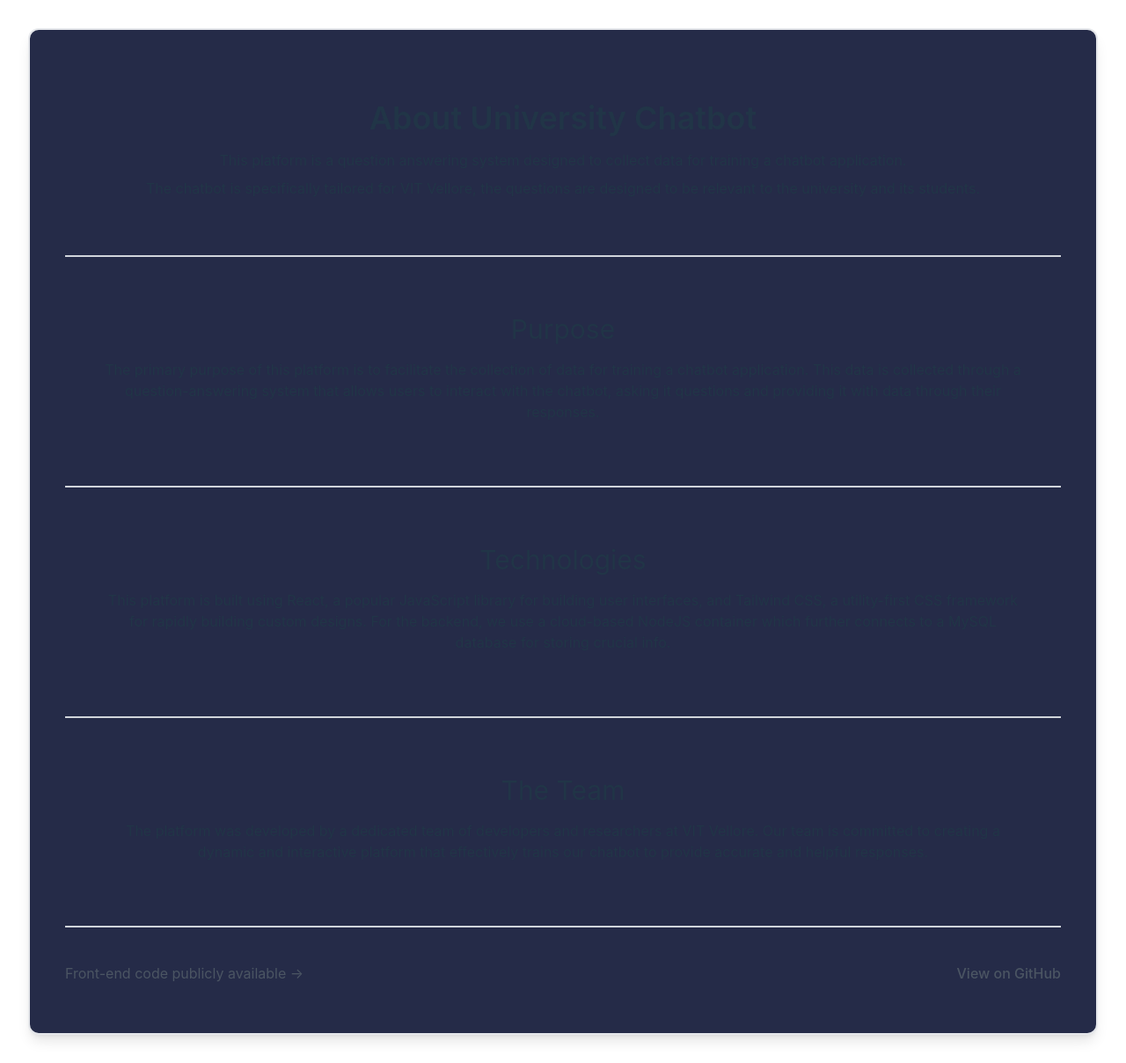
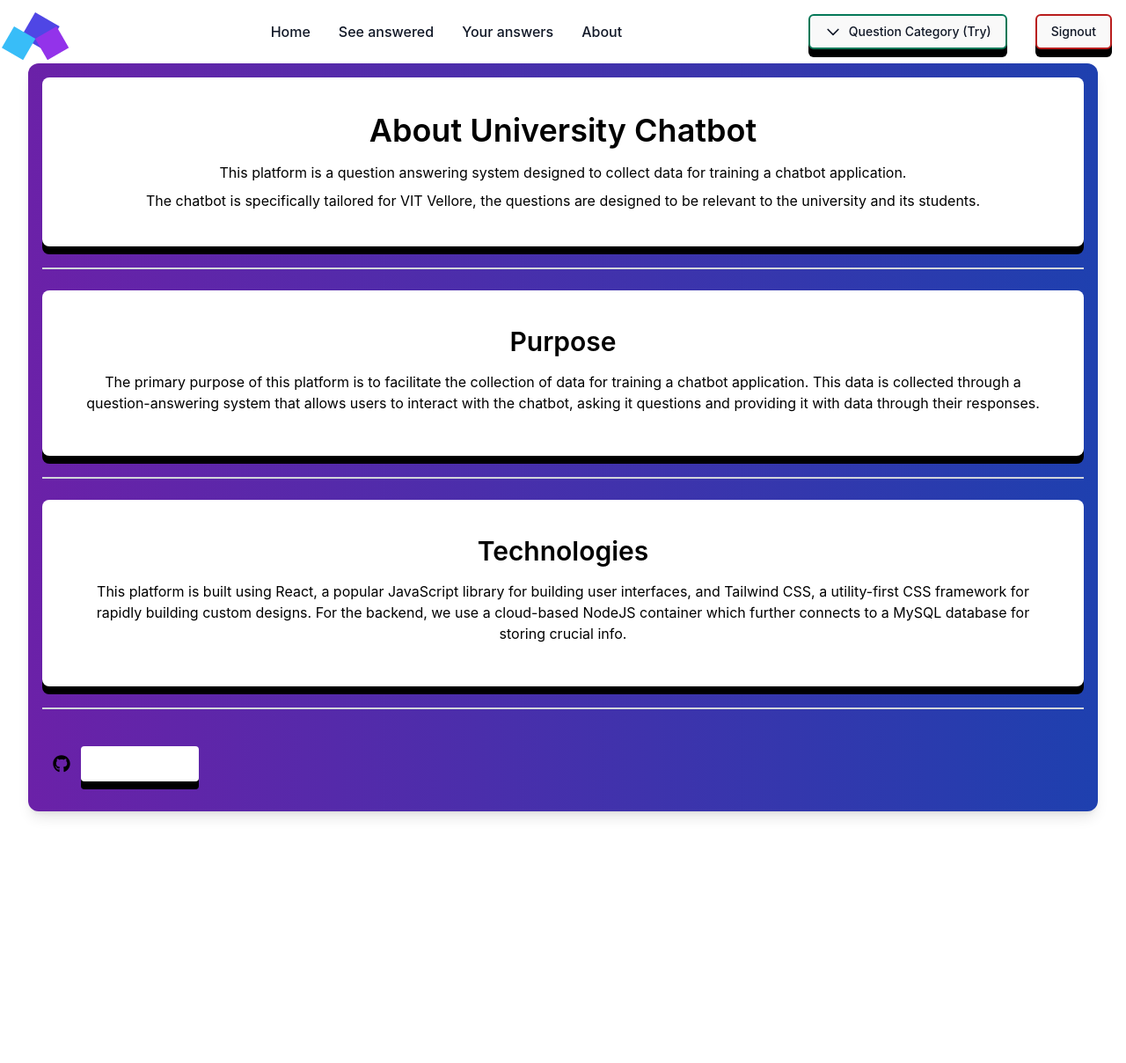
Before and after one commit to jha-adrs/chatbot_QA_frontend, a React (Vite) app: page /about in a window 1280 px wide. Shown: the whole page at 88% size. After the commit the page ends 954 px from the top, so only its background shows below. Built offline with nearby package versions, Linux system fonts and the light colour scheme.

Commit message:
Updated Routes

```diff
--- a/src/components/About.jsx
+++ b/src/components/About.jsx
@@ -2,8 +2,8 @@
 const About = () => {
     document.title = "About | QA Portal"
     return (
-        <div className="p-10 bg-main-back2 rounded-xl shadow-lg relative border-2 ">
-            <div className='p-10 hover:bg-primary-800 hover:scale-105 transition duration-300 ease-in-out transform rounded-lg'>
+        <div className="p-10 bg-main-back2 rounded-xl shadow-lg relative mt-10 bg-gradient-to-r from-purple-800 to-blue-800 p-4">
+            <div className='p-10 rounded-lg shadow-[0_9px_0_rgb(0,0,0)] hover:shadow-[0_4px_0px_rgb(0,0,0)] text-black bg-white ease-out hover:translate-y-1 transition-all rounded'>
                 <h1 className="text-4xl mb-4 text-center font-semibold">About University Chatbot</h1>
                 <p className="mb-2 text-center">
                     This platform is a question answering system designed to collect data for training a chatbot application.
@@ -14,34 +14,30 @@
             </div>
             <hr className="my-6 border-t-2 border-gray-300" />
 
-            <div className="p-10 hover:bg-primary-800 hover:scale-105 transition duration-300 ease-in-out transform rounded-lg">
-                <h2 className="text-3xl mb-4">Purpose</h2>
+            <div className="p-10 rounded-lg shadow-[0_9px_0_rgb(0,0,0)] hover:shadow-[0_4px_0px_rgb(0,0,0)] text-black bg-white ease-out hover:translate-y-1 transition-all rounded">
+                <h2 className="text-3xl mb-4 font-semibold">Purpose</h2>
                 <p className="mb-2">
                     The primary purpose of this platform is to facilitate the collection of data for training a chatbot application. This data is collected through a question-answering system that allows users to interact with the chatbot, asking it questions and providing it with data through their responses.
                 </p>
             </div>
             <hr className="my-6 border-t-2 border-gray-300" />
 
-            <div className="p-10 hover:bg-primary-800 hover:scale-105 transition duration-300 ease-in-out transform rounded-lg">
-                <h2 className="text-3xl mb-4">Technologies</h2>
+            <div className="p-10 rounded-lg shadow-[0_9px_0_rgb(0,0,0)] hover:shadow-[0_4px_0px_rgb(0,0,0)] text-black bg-white ease-out hover:translate-y-1 transition-all rounded">
+                <h2 className="text-3xl mb-4 font-semibold">Technologies</h2>
                 <p className="mb-2">
                     This platform is built using React, a popular JavaScript library for building user interfaces, and Tailwind CSS, a utility-first CSS framework for rapidly building custom designs. For the backend, we use a cloud-based NodeJS container which further connects to a MySQL database for storing crucial info.
                 </p>
             </div>
             <hr className="my-6 border-t-2 border-gray-300" />
+            <footer className="flex  items-center py-4">
 
-            <div className="p-10 hover:bg-primary-800 hover:scale-105 transition duration-300 ease-in-out transform rounded-lg">
-                <h2 className="text-3xl mb-4">The Team</h2>
-                <p className="mb-2">
-                    The platform was developed by a dedicated team of developers and researchers at VIT Vellore. Our team is committed to creating a dynamic and interactive platform that effectively trains our chatbot to provide accurate and helpful responses.
-                </p>
-            </div>
-            <hr className="my-6 border-t-2 border-gray-300" />
-            <footer className="flex justify-between items-center py-4">
-                <p className="text-gray-600">Front-end code publicly available &rarr;</p>
-                <a href="https://github.com/myusername/myrepository" target="_blank" rel="noopener noreferrer" className="flex items-center text-gray-600 hover:text-white">
+                <svg xmlns="http://www.w3.org/2000/svg" viewBox="0 0 496 512" className="w-5 h-5 m-3">
+                    <path d="M165.9 397.4c0 2-2.3 3.6-5.2 3.6-3.3.3-5.6-1.3-5.6-3.6 0-2 2.3-3.6 5.2-3.6 3-.3 5.6 1.3 5.6 3.6zm-31.1-4.5c-.7 2 1.3 4.3 4.3 4.9 2.6 1 5.6 0 6.2-2s-1.3-4.3-4.3-5.2c-2.6-.7-5.5.3-6.2 2.3zm44.2-1.7c-2.9.7-4.9 2.6-4.6 4.9.3 2 2.9 3.3 5.9 2.6 2.9-.7 4.9-2.6 4.6-4.6-.3-1.9-3-3.2-5.9-2.9zM244.8 8C106.1 8 0 113.3 0 252c0 110.9 69.8 205.8 169.5 239.2 12.8 2.3 17.3-5.6 17.3-12.1 0-6.2-.3-40.4-.3-61.4 0 0-70 15-84.7-29.8 0 0-11.4-29.1-27.8-36.6 0 0-22.9-15.7 1.6-15.4 0 0 24.9 2 38.6 25.8 21.9 38.6 58.6 27.5 72.9 20.9 2.3-16 8.8-27.1 16-33.7-55.9-6.2-112.3-14.3-112.3-110.5 0-27.5 7.6-41.3 23.6-58.9-2.6-6.5-11.1-33.3 2.6-67.9 20.9-6.5 69 27 69 27 20-5.6 41.5-8.5 62.8-8.5s42.8 2.9 62.8 8.5c0 0 48.1-33.6 69-27 13.7 34.7 5.2 61.4 2.6 67.9 16 17.7 25.8 31.5 25.8 58.9 0 96.5-58.9 104.2-114.8 110.5 9.2 7.9 17 22.9 17 46.4 0 33.7-.3 75.4-.3 83.6 0 6.5 4.6 14.4 17.3 12.1C428.2 457.8 496 362.9 496 252 496 113.3 383.5 8 244.8 8zM97.2 352.9c-1.3 1-1 3.3.7 5.2 1.6 1.6 3.9 2.3 5.2 1 1.3-1 1-3.3-.7-5.2-1.6-1.6-3.9-2.3-5.2-1zm-10.8-8.1c-.7 1.3.3 2.9 2.3 3.9 1.6 1 3.6.7 4.3-.7.7-1.3-.3-2.9-2.3-3.9-2-.6-3.6-.3-4.3.7zm32.4 35.6c-1.6 1.3-1 4.3 1.3 6.2 2.3 2.3 5.2 2.6 6.5 1 1.3-1.3.7-4.3-1.3-6.2-2.2-2.3-5.2-2.6-6.5-1zm-11.4-14.7c-1.6 1-1.6 3.6 0 5.9 1.6 2.3 4.3 3.3 5.6 2.3 1.6-1.3 1.6-3.9 0-6.2-1.4-2.3-4-3.3-5.6-2z"/>
+                    </svg>
+                <a href="https://github.com/myusername/myrepository" target="_blank" rel="noopener noreferrer" className="flex items-center text-white p-2 shadow-[0_9px_0_rgb(0,0,0)] hover:shadow-[0_4px_0px_rgb(0,0,0)] text-black bg-white ease-out hover:translate-y-1 transition-all rounded">
                     View on GitHub
                 </a>
+
             </footer>
         </div>
     )
--- a/src/components/Dashboard.jsx
+++ b/src/components/Dashboard.jsx
@@ -1,4 +1,3 @@
-import React, { useEffect, useState,useContext } from 'react'
 import DataTable from './DataTable'
 const Dashboard = () => {
   return (
--- a/src/components/DataTable.jsx
+++ b/src/components/DataTable.jsx
@@ -193,7 +193,7 @@
             ))}
             <tr>
               <td colSpan="5" className="px-6 py-4 text-right">
-                <button type="submit" onClick={handleSubmit} className="w-full text-white bg-primary-600 hover:bg-primary-700 focus:ring-4 focus:outline-none focus:ring-primary-300 font-medium rounded-lg text-sm px-5 py-2.5 text-center dark:bg-primary-600 dark:hover:bg-primary-700 dark:focus:ring-primary-800" disabled={isSubmitDisabled}>
+                <button type="submit" onClick={handleSubmit} className="w-full text-white bg-primary-600 hover:bg-primary-700 focus:ring-4 focus:outline-none focus:ring-primary-300 font-medium rounded-lg text-sm px-5 py-2.5 text-center dark:bg-primary-600 dark:hover:bg-primary-700 dark:focus:ring-primary-800 p-10 rounded-lg shadow-[0_9px_0_rgb(0,0,0)] hover:shadow-[0_4px_0px_rgb(0,0,0)] text-black bg-white ease-out hover:translate-y-1 transition-all rounded" disabled={isSubmitDisabled}>
                   {isLoading ? (<Spinner />) : "Submit All"}
                 </button>
               </td>
--- a/src/components/Login.jsx
+++ b/src/components/Login.jsx
@@ -44,7 +44,7 @@
     console.log(response)
     if (response.success) {
       localStorage.setItem('accessToken', response.token); // Store the token
-      localStorage.setItem('user_id', response.user_id || 0); // Store the user_id
+      localStorage.setItem('user_id', response.user_id ); // Store the user_id
       setIsLoading(false)
 
       return navigate('/dashboard')
--- a/src/components/Navbar.jsx
+++ b/src/components/Navbar.jsx
@@ -1,12 +1,14 @@
-import  { useState, useRef } from 'react'
+import { useState, useRef } from 'react'
 import { useAppContext } from '../context/context';
 import config from '../config/config';
 const Navbar = () => {
-    const {category, updateCategory} = useAppContext();
+    const location = window.location.pathname;
+    console.log("location", location)
+    const { category, updateCategory } = useAppContext();
     const dropdownRef = useRef(null)
-    const changeCategory = (value)=>{
+    const changeCategory = (value) => {
         updateCategory(value)
-        console.log("changeCategory called", value, config.CATEGORY_MAP[value], category )
+        console.log("changeCategory called", value, config.CATEGORY_MAP[value], category)
     }
 
     const [showtoggle, setShowtoggle] = useState(false)
@@ -27,13 +29,13 @@
         localStorage.clear();
         window.location.reload();
     }
-
+    // TODO: Add toggle dropdown in smaller screens
     return (<>
 
         <nav className="fixed top-0 left-0 right-0 bg-white border-white dark:bg-gray-900 z-20 h-18">
             <div className="max-w-screen-xl flex flex-wrap items-center justify-between mx-auto p-4">
                 <div className="w-20 h-10 relative">
-                    <div className="left-[62.01px] top-[5.31px] relative text-white text-md font-bold leading-10">QA Portal</div>
+
                     <div className="w-10 h-10 left-0 top-0 absolute">
                         <div className="w-8 h-8 left-[24px] top-[-1.86px] absolute origin-top-left rotate-[30deg] bg-indigo-600" />
                         <div className="w-7 h-7 left-[-0.21px] top-[13.55px] absolute origin-top-left rotate-[30deg] bg-sky-400" />
@@ -41,50 +43,50 @@
                     </div>
                 </div>
                 <div ref={dropdownRef} className="relative flex items-center md:order-2">
-                    <button type="button" onClick={handleToggle} className="inline-flex items-center font-medium justify-center px-4 py-2 text-sm text-gray-900 dark:text-white rounded-lg cursor-pointer hover:bg-primary-700 dark:hover:bg-primary-700 dark:hover:text-white border-2 rounded-md border-primary-700 hover:border-white">
+                    <button type="button" onClick={handleToggle} className="inline-flex items-center font-medium justify-center px-4 py-2 text-sm text-gray-900 dark:text-white rounded-lg cursor-pointer hover:bg-primary-700 dark:hover:bg-primary-700 dark:hover:text-white border-2 rounded-md border-primary-700 hover:border-white shadow-[0_9px_0_rgb(0,0,0)] hover:shadow-[0_4px_0px_rgb(0,0,0)] ease-out hover:translate-y-1 transition-all rounded">
                         <svg className='w-5 h-5 mr-2' xmlns="http://www.w3.org/2000/svg" fill="none" viewBox="0 0 24 24" stroke="currentColor">
                             <path strokeLinecap="round" strokeLinejoin="round" strokeWidth="2" d="M19 9l-7 7-7-7"></path>
                         </svg>
                         Question Category ({capitalize(category)})
                     </button>
-                    <button onClick={handleSignout} className='ml-8 inline-flex items-center font-medium justify-center px-4 py-2 text-sm text-gray-900 dark:text-white rounded-lg cursor-pointer hover:bg-danger-700 dark:hover:bg-danger-700 dark:hover:text-white border-2 rounded-md border-danger-700 hover:border-white'>
+                    <button onClick={handleSignout} className='ml-8 inline-flex items-center font-medium justify-center px-4 py-2 text-sm text-gray-900 dark:text-white rounded-lg cursor-pointer hover:bg-danger-700 dark:hover:bg-danger-700 dark:hover:text-white border-2 rounded-md border-danger-700 hover:border-white shadow-[0_9px_0_rgb(0,0,0)] hover:shadow-[0_4px_0px_rgb(0,0,0)] ease-out hover:translate-y-1 transition-all rounded'>
                         Signout
                     </button>
                     {showtoggle && (
                         <div className=" absolute left-0 top-0 mt-10 z-50 text-base list-none bg-white divide-y divide-gray-100 rounded-lg shadow dark:bg-black" id="language-dropdown-menu">
                             <ul className="py-2 font-medium" role="none">
                                 <li>
-                                    <div onClick={()=>{changeCategory(1)}} className=" cursor-pointer block px-4 py-2 text-sm text-gray-700 hover:bg-gray-100 dark:text-gray-400 dark:hover:bg-gray-600 dark:hover:text-white" role="menuitem">
+                                    <div onClick={() => { changeCategory(1) }} className=" cursor-pointer block px-4 py-2 text-sm text-gray-700 hover:bg-gray-100 dark:text-gray-400 dark:hover:bg-gray-600 dark:hover:text-white" role="menuitem">
                                         <div className="inline-flex items-center">
-                                         {category=='try'?"✅":""}   1. TRY
+                                            {category == 'try' ? "✅" : ""}   1. TRY
                                         </div>
                                     </div>
                                 </li>
                                 <li>
-                                    <div onClick={()=>{changeCategory(2)}} className="cursor-pointer block px-4 py-2 text-sm text-gray-700 hover:bg-gray-100 dark:text-gray-400 dark:hover:bg-gray-600 dark:hover:text-white" role="menuitem">
+                                    <div onClick={() => { changeCategory(2) }} className="cursor-pointer block px-4 py-2 text-sm text-gray-700 hover:bg-gray-100 dark:text-gray-400 dark:hover:bg-gray-600 dark:hover:text-white" role="menuitem">
                                         <div className="inline-flex items-center">
-                                        {category=='fee'?"✅":""} 2. Fee
+                                            {category == 'fee' ? "✅" : ""} 2. Fee
                                         </div>
                                     </div>
                                 </li>
                                 <li>
-                                    <div onClick={()=>{changeCategory(3)}} className="cursor-pointer block px-4 py-2 text-sm text-gray-700 hover:bg-gray-100 dark:text-gray-400 dark:hover:bg-gray-600 dark:hover:text-white" role="menuitem">
+                                    <div onClick={() => { changeCategory(3) }} className="cursor-pointer block px-4 py-2 text-sm text-gray-700 hover:bg-gray-100 dark:text-gray-400 dark:hover:bg-gray-600 dark:hover:text-white" role="menuitem">
                                         <div className="inline-flex items-center">
-                                        {category=='academics'?"✅":""} 3. Academics
+                                            {category == 'academics' ? "✅" : ""} 3. Academics
                                         </div>
                                     </div>
                                 </li>
                                 <li>
-                                    <div onClick={()=>{changeCategory(4)}} className="cursor-pointer block px-4 py-2 text-sm text-gray-700 hover:bg-gray-100 dark:text-gray-400 dark:hover:bg-gray-600 dark:hover:text-white" role="menuitem">
+                                    <div onClick={() => { changeCategory(4) }} className="cursor-pointer block px-4 py-2 text-sm text-gray-700 hover:bg-gray-100 dark:text-gray-400 dark:hover:bg-gray-600 dark:hover:text-white" role="menuitem">
                                         <div className="inline-flex items-center">
-                                        {category=='admission'?"✅":""} 4. Admissions
+                                            {category == 'admission' ? "✅" : ""} 4. Admissions
                                         </div>
                                     </div>
                                 </li>
                                 <li>
-                                    <div onClick={()=>{changeCategory(5)}} className="cursor-pointer block px-4 py-2 text-sm text-gray-700 hover:bg-gray-100 dark:text-gray-400 dark:hover:bg-gray-600 dark:hover:text-white" role="menuitem">
+                                    <div onClick={() => { changeCategory(5) }} className="cursor-pointer block px-4 py-2 text-sm text-gray-700 hover:bg-gray-100 dark:text-gray-400 dark:hover:bg-gray-600 dark:hover:text-white" role="menuitem">
                                         <div className="inline-flex items-center">
-                                        {category=='infrastructure'?"✅":""} 5. Infrastructure
+                                            {category == 'infrastructure' ? "✅" : ""} 5. Infrastructure
                                         </div>
                                     </div>
                                 </li>
@@ -100,21 +102,20 @@
                         </svg>
                     </button>
                 </div>
+
                 <div className="items-center justify-between hidden w-full md:flex md:w-auto md:order-1" id="navbar-language">
                     <ul className="flex flex-col font-medium p-4 md:p-0 mt-4 border border-gray-100 rounded-lg bg-transparent md:flex-row md:space-x-8 md:mt-0 md:border-0 md:bg-white dark:bg-transparent md:dark:bg-transparent dark:border-gray-700">
                         <li>
-                            <a href="/dashboard" className="block py-2 pl-3 pr-4 text-white bg-primary-700 rounded md:bg-transparent md:text-primary-700 md:p-0 md:dark:text-primary-500" aria-current="page">Home</a>
-                        </li>
-
-                        <li>
-                            <a href="/answered" className="block py-2 pl-3 pr-4 text-gray-900 rounded hover:bg-gray-100 md:hover:bg-transparent md:hover:text-primary-700 md:p-0 dark:text-white md:dark:hover:text-primary-500 dark:hover:bg-gray-700 dark:hover:text-white md:dark:hover:bg-transparent dark:border-gray-700">See answered</a>
+                            <a href="/dashboard" className={`block py-2 pl-3 pr-4 text-gray-900 rounded hover:bg-gray-100 md:hover:bg-transparent md:hover:text-primary-700 md:p-0 dark:text-white md:dark:hover:text-primary-500 dark:hover:bg-gray-700 dark:hover:text-white md:dark:hover:bg-transparent dark:border-gray-700 ${location.pathname === '/dashboard' ? 'text-primary-700' : ''}`} aria-current="page">Home</a>
                         </li>
                         <li>
-                            <a href="/useranswered" className="block py-2 pl-3 pr-4 text-gray-900 rounded hover:bg-gray-100 md:hover:bg-transparent md:hover:text-primary-700 md:p-0 dark:text-white md:dark:hover:text-primary-500 dark:hover:bg-gray-700 dark:hover:text-white md:dark:hover:bg-transparent dark:border-gray-700">Your answers</a>
+                            <a href="/answered" className={`block py-2 pl-3 pr-4 text-gray-900 rounded hover:bg-gray-100 md:hover:bg-transparent md:hover:text-primary-700 md:p-0 dark:text-white md:dark:hover:text-primary-500 dark:hover:bg-gray-700 dark:hover:text-white md:dark:hover:bg-transparent dark:border-gray-700 ${location.pathname === '/answered' ? 'text-primary-700' : ''}`}>See answered</a>
                         </li>
-
                         <li>
-                            <a href="/about" className="block py-2 pl-3 pr-4 text-gray-900 rounded hover:bg-gray-100 md:hover:bg-transparent md:hover:text-primary-700 md:p-0 dark:text-white md:dark:hover:text-primary-500 dark:hover:bg-gray-700 dark:hover:text-white md:dark:hover:bg-transparent dark:border-gray-700">About</a>
+                            <a href="/useranswered" className={`block py-2 pl-3 pr-4 text-gray-900 rounded hover:bg-gray-100 md:hover:bg-transparent md:hover:text-primary-700 md:p-0 dark:text-white md:dark:hover:text-primary-500 dark:hover:bg-gray-700 dark:hover:text-white md:dark:hover:bg-transparent dark:border-gray-700 ${location.pathname === '/useranswered' ? 'text-primary-700' : ''}`}>Your answers</a>
+                        </li>
+                        <li>
+                            <a href="/about" className={`block py-2 pl-3 pr-4 text-gray-900 rounded hover:bg-gray-100 md:hover:bg-transparent md:hover:text-primary-700 md:p-0 dark:text-white md:dark:hover:text-primary-500 dark:hover:bg-gray-700 dark:hover:text-white md:dark:hover:bg-transparent dark:border-gray-700 ${location.pathname === '/about' ? 'text-primary-700' : ''}`}>About</a>
                         </li>
                     </ul>
                 </div>
```
Also changed, not shown: src/App.jsx (+6 -10 lines), src/components/Signup.jsx (+4 -5 lines), src/main.jsx (+8 -4 lines).
